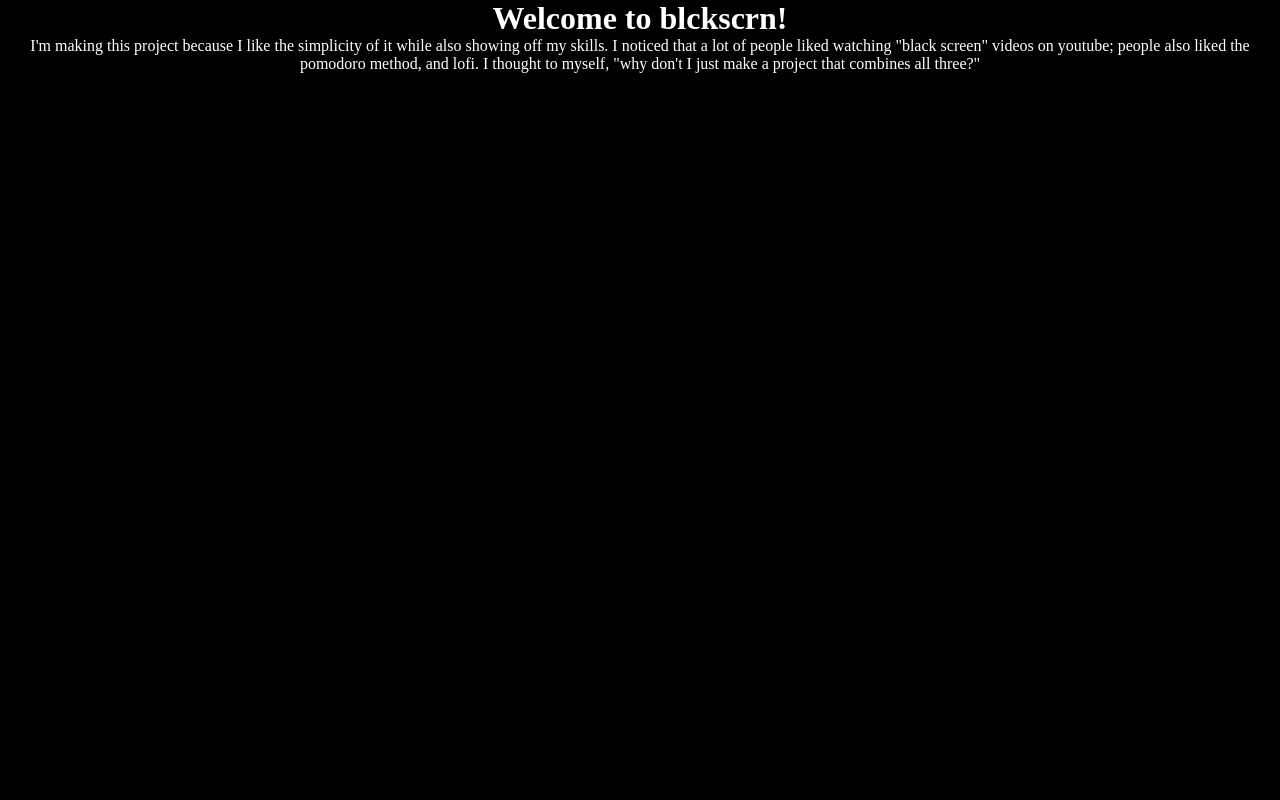
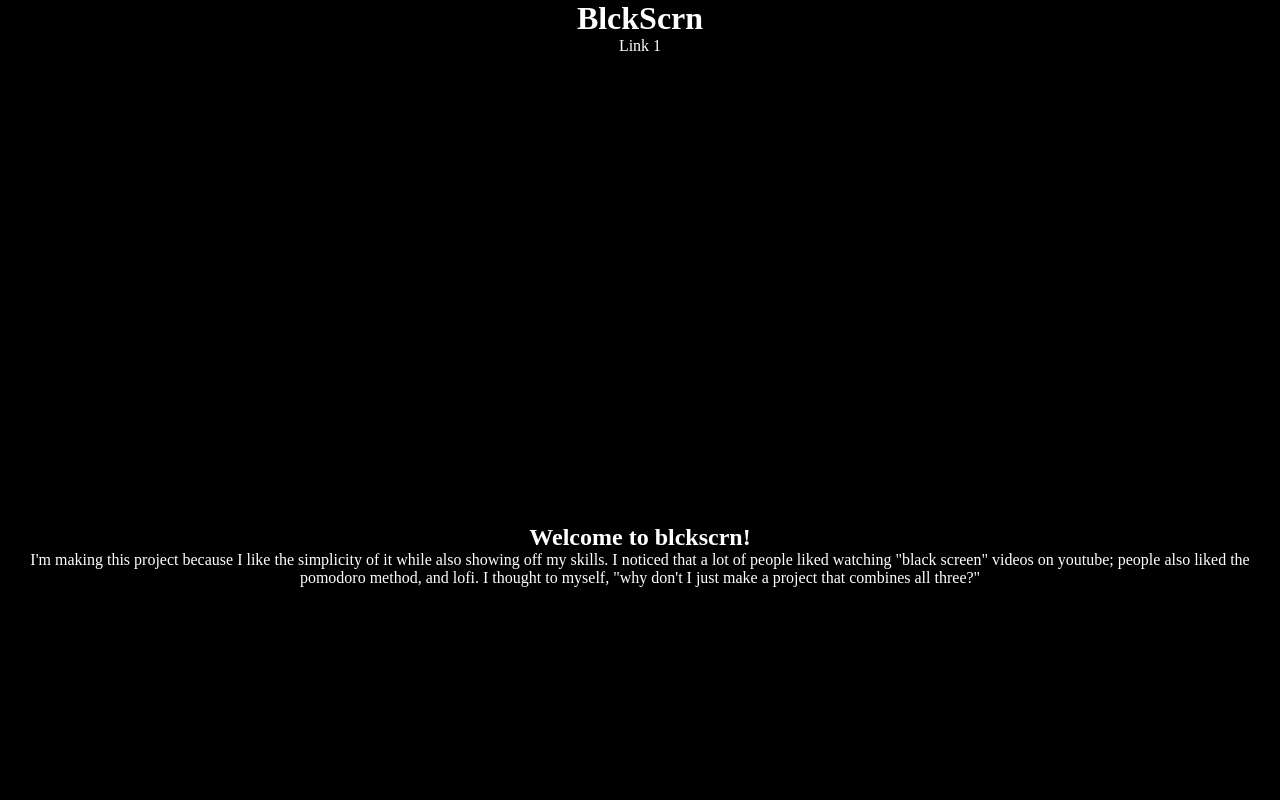
Before and after one commit to cryptocowboye/blckscrn, a plain HTML site: page index.html in a window 1280 px wide. Shown: the top 800 px of the page. Drawn offline with Linux system fonts and the light colour scheme.

Commit message:
Adds black screen styling

```diff
--- a/index.html
+++ b/index.html
@@ -5,11 +5,16 @@
     <meta name="viewport" content="width=device-width, initial-scale=1.0">
     <link rel="stylesheet" href="./styles/stylesheet.css">
     <title>Black Screen - Home</title>
+    <script defer src="./scripts/script.js"></script>
 </head>
 <body>
+    <header class="blackscreen-header">
+        <h1 class="blackscreen-h1 unselectable">BlckScrn</h1>
+        <nav class="blackscreen-nav unselectable">Link 1</nav>
+    </header>
     <main class="blackscreen-main">
-            <h1 class="blackscreen-h1">Welcome to blckscrn!</h1>
-        <p class="blackscreen-p">I'm making this project because I like the simplicity
+        <h2 class="blackscreen-h2 unselectable">Welcome to blckscrn!</h2>
+        <p class="blackscreen-p unselectable">I'm making this project because I like the simplicity
         of it while also showing off my skills. I noticed that a lot of
         people liked watching "black screen" videos on youtube; people
         also liked the pomodoro method, and lofi. I thought to myself, "why
--- a/styles/stylesheet.css
+++ b/styles/stylesheet.css
@@ -2,12 +2,32 @@
     margin: 0px;
 }
 
-.blackscreen-main {
+.blackscreen-header {
     background-color: black;
-    height: 125dvh;
 }
 
-h1, p {
+.blackscreen-h1, .blackscreen-nav {
     color: white;
     text-align: center;
 }
+
+.blackscreen-main {
+    display: flex;
+    flex-direction: column;
+    background-color: black;
+    height: 125dvh;
+    justify-content: center;
+    align-items: center;
+}
+
+.unselectable {
+    -webkit-user-select: none;
+    -moz-user-select: none;
+    -ms-user-select: none;
+    user-select: none;
+}
+
+h2, p {
+    color: white;
+    text-align: center;
+}
```
